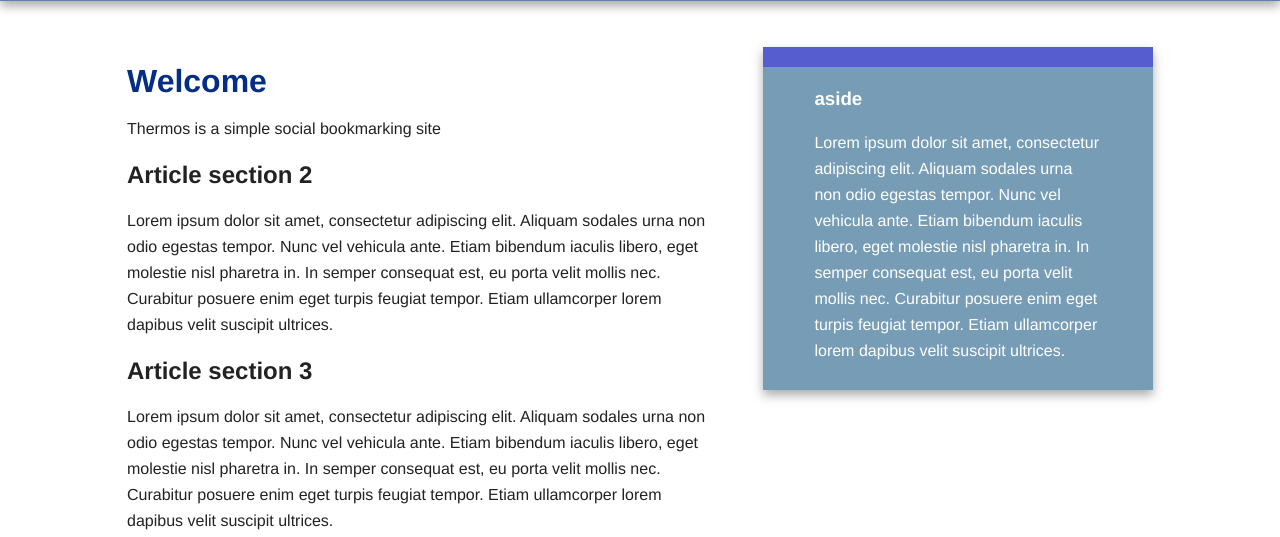
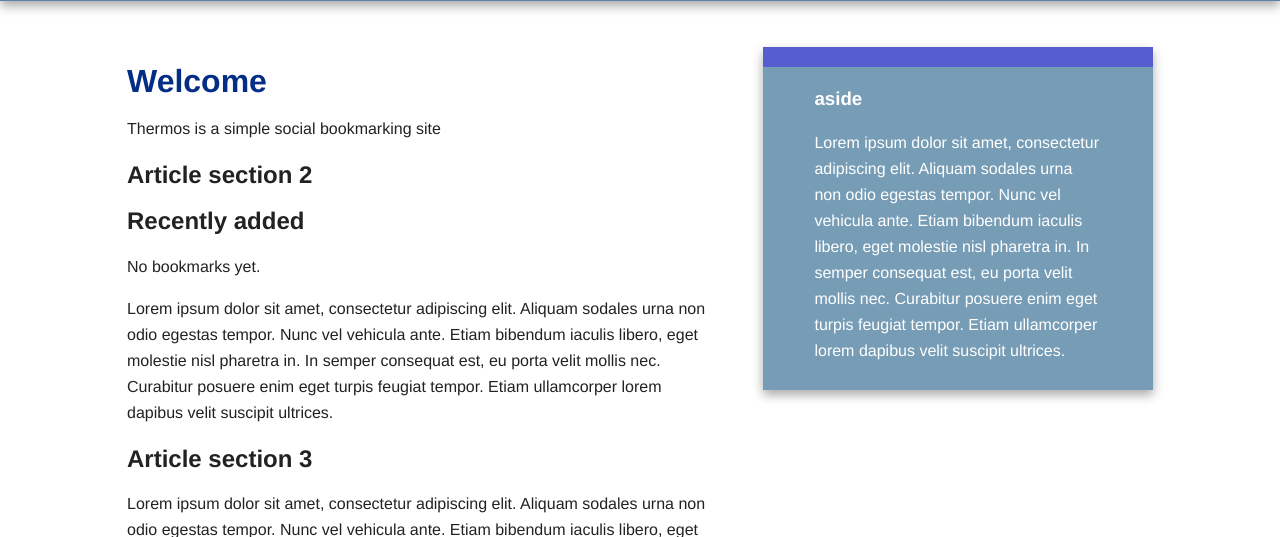
Before and after one commit to Dmdv/PythonPlayground, a Flask app: page / in a window 1280 px wide. Shown: the part 95-632 px from the top of the page. Run offline with Flask 2, Linux system fonts and the light colour scheme; some libraries are stand-ins or nearby versions.

Commit message:
Added list

```diff
--- a/thermos/templates/index.html
+++ b/thermos/templates/index.html
@@ -10,6 +10,20 @@
     </header>
     <section>
         <h2>Article section 2</h2>
+
+        <section>
+            <h2>Recently added</h2>
+            {% if new_bookmarks %}
+                <ul>
+                    {% for bm in new_bookmarks %}
+                        <li>{{ bm.user }} added <a href="{{ bm.url }}">{{ bm.url }}</a></li>
+                    {% endfor %}
+                </ul>
+            {% else %}
+                No bookmarks yet.
+            {% endif %}
+        </section>
+
         <p>Lorem ipsum dolor sit amet, consectetur adipiscing elit. Aliquam sodales urna non odio egestas tempor. Nunc vel vehicula ante. Etiam bibendum iaculis libero, eget molestie nisl pharetra in. In semper consequat est, eu porta velit mollis nec. Curabitur
             posuere enim eget turpis feugiat tempor. Etiam ullamcorper lorem dapibus velit suscipit ultrices.</p>
         <section>
--- a/thermos/thermos.py
+++ b/thermos/thermos.py
@@ -13,6 +13,9 @@ APP.config['SECRET_KEY'] = SECRET_KEY
 APP.logger.setLevel(DEBUG)
 
 bookmarks = []
+
+def new_bookmarks(num):
+    return sorted(bookmarks, key = lambda bm: bm['date'], reverse=True)[:num]
 
 def store_bookmark(url):
     """saves bookmark"""
@@ -36,7 +39,7 @@ class User(object):
 @APP.route('/index')
 def index():
     """by default looks in templates folder"""
-    return render_template("index.html", user=User("Dmitry", "Dyachkov"))
+    return render_template("index.html", new_bookmarks=new_bookmarks(5))
 
 @APP.route('/add', methods = ['GET', 'POST'])
 def add():
```
